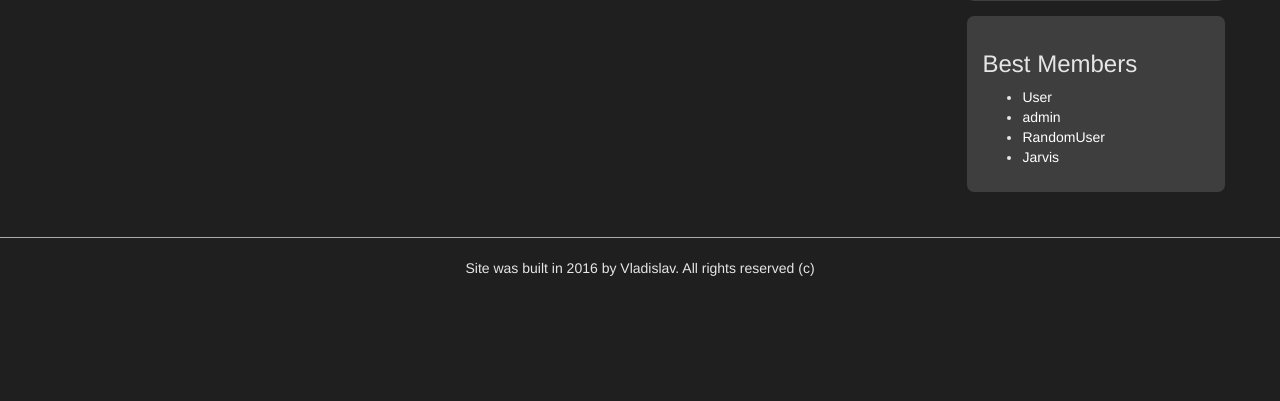
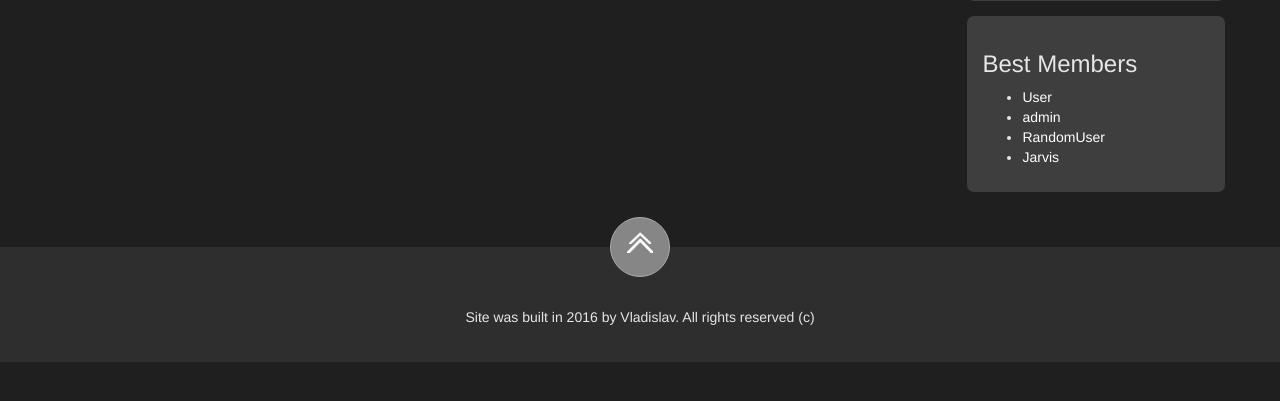
Before and after one commit to vNexx/Web, a Django app: template ask_me/templates/index.html in a window 1280 px wide. Shown: the part 249-650 px from the top of the page. Run offline with Django 3.2, Linux system fonts and the light colour scheme; the template is opened without the code that fills it, so the values that code supplies are empty; some libraries are stand-ins or nearby versions.

Commit message:
footer update

```diff
--- a/ask_me/static/css/askme.css
+++ b/ask_me/static/css/askme.css
@@ -95,44 +95,54 @@ hr{
 
 }
 
+
+
 #Number1 {
 	color: #f00;
 	font-size: large;
+	padding: 7px;
 }
 
 #Number2 {
 	color: #f90;
 	font-size: large;
+	padding: 7px;
 }
 
 #Number3 {
 	color: #cf0;
 	font-size: large;
+	padding: 7px;
 }
 
 #Number4 {
     color: #ff00d8;
     font-size: large;
+    padding: 7px;
 }
 
 #Number5 {
 	color: #00d2ff;
 	font-size: large;
+	padding: 7px;
 }
 
 #Number6 {
 	color: #00ff54;
 	font-size: large;
+	padding: 7px;
 }
 
 #Number7 {
 	color: #ff005a;
 	font-size: large;
+	padding: 7px;
 }
 
 #Number8 {
 	color: #9177f8;
 	font-size: large;
+	padding: 7px;
 }
 
 .btn > .bage{
@@ -157,10 +167,9 @@ hr{
 
 .askme__footer{
 	margin-top: 30px;
-	margin-bottom: 25px;
+	padding-bottom: 25px;
 	text-align: center;
-	background-color:
-
+	background-color: #2e2e2e;
 }
 
 body {
@@ -328,3 +337,37 @@ a:focus{
 .askmee__user-avatar {
 	margin-bottom: 15px;
 }
+
+.footer-wrapper{
+	background-color: #2e2e2e;
+	margin-top: 40px;
+}
+.top {
+	background: url("/static/images/arrow-up.png") 50% 30% no-repeat;
+	background-size: 1.3em;
+	border: #ababab 1px solid;
+	border-radius: 30px;
+	color: #fff;
+	display: inline-block;
+	height: 60px;
+	padding: 15px 0;
+	position: relative;
+	text-align: center;
+	font-size: larger;
+	background-color: #868686;
+	top: -30px;
+	width: 60px;
+}
+
+.top:hover,
+.top:focus {
+	background-color: #E09703;
+	color: #fff;
+}
+.footer-container{
+	max-width: 1100px;
+	margin-left: auto;
+	margin-right: auto;
+	clear: both;
+	text-align: center;
+}
--- a/ask_me/templates/base.html
+++ b/ask_me/templates/base.html
@@ -184,8 +144,13 @@
 
 
 {% block footer %}
-<div class="askme__footer">
-  <hr></hr>
+<div class="askme__footer footer-wrapper">
+
+    <div class="footer-container">
+      <a href="#" class="top">
+        <img src="{% static 'images/arrow-up.png' %}" alt="arrow-up" width="26" height="15">
+      </a>
+    </div>
   <p>
     Site was built in 2016 by Vladislav.
     All rights reserved (c)
--- /dev/null
+++ b/ask_me/templates/paginator_block.html
@@ -0,0 +1,41 @@
+{% if data.paginator.show_paginator %}
+    <div>
+     <ul class="pagination askme__pagination">
+      {% if data.has_previous %}
+        <li><a href="{{ data.paginator.baseurl }}1/"><span class="glyphicon glyphicon-fast-backward"></a></li>
+        <li><a href="{{ data.paginator.baseurl }}{{ data.previous_page_number }}/"><span class="glyphicon glyphicon-chevron-left"></span></a></li>
+      {% endif %}
+
+
+        {% if data.paginator.show_gap_prev %}
+          <li class="disabled"><a>...</a></li>
+        {% endif %}
+        {%if  data.paginator.show_prev_prev %}
+          <li><a href="{{ data.paginator.baseurl }}{{ data.paginator.prev_prev }}/">{{ data.paginator.prev_prev }}</a></li>
+        {% endif %}
+        {% if data.has_previous %}
+          <li><a href="{{ data.paginator.baseurl }}{{ data.previous_page_number }}/">{{ data.previous_page_number }}</a></li>
+        {% endif %}
+
+        <li class="active"><a> {{ data.number }}</a></li>
+
+        {% if data.has_next %}
+          <li><a href="{{ data.paginator.baseurl }}{{ data.next_page_number }}/">{{ data.next_page_number }}</a></li>
+        {% endif %}
+        {%if  data.paginator.show_next_next %}
+          <li><a href="{{ data.paginator.baseurl }}{{ data.paginator.next_next }}/">{{ data.paginator.next_next }}</a></li>
+        {% endif %}
+        {% if data.paginator.show_gap_next %}
+          <li class="disabled"><a>...</a></li>
+        {% endif %}
+
+
+
+      {% if data.has_next %}
+        <li><a href="{{ data.paginator.baseurl }}{{ data.next_page_number }}/"><span class="glyphicon glyphicon-chevron-right"></a></li>
+        <li><a href="{{ data.paginator.baseurl }}{{ data.paginator.num_pages }}/"><span class="glyphicon glyphicon-fast-forward"></a></li>
+      {% endif %}
+
+     </ul>
+    </div>
+    {% endif %}
```
Also changed, not shown: other parts of ask_me/templates/base.html (+3 -43 lines), ask_me/static/images/arrow-up.png (added).
